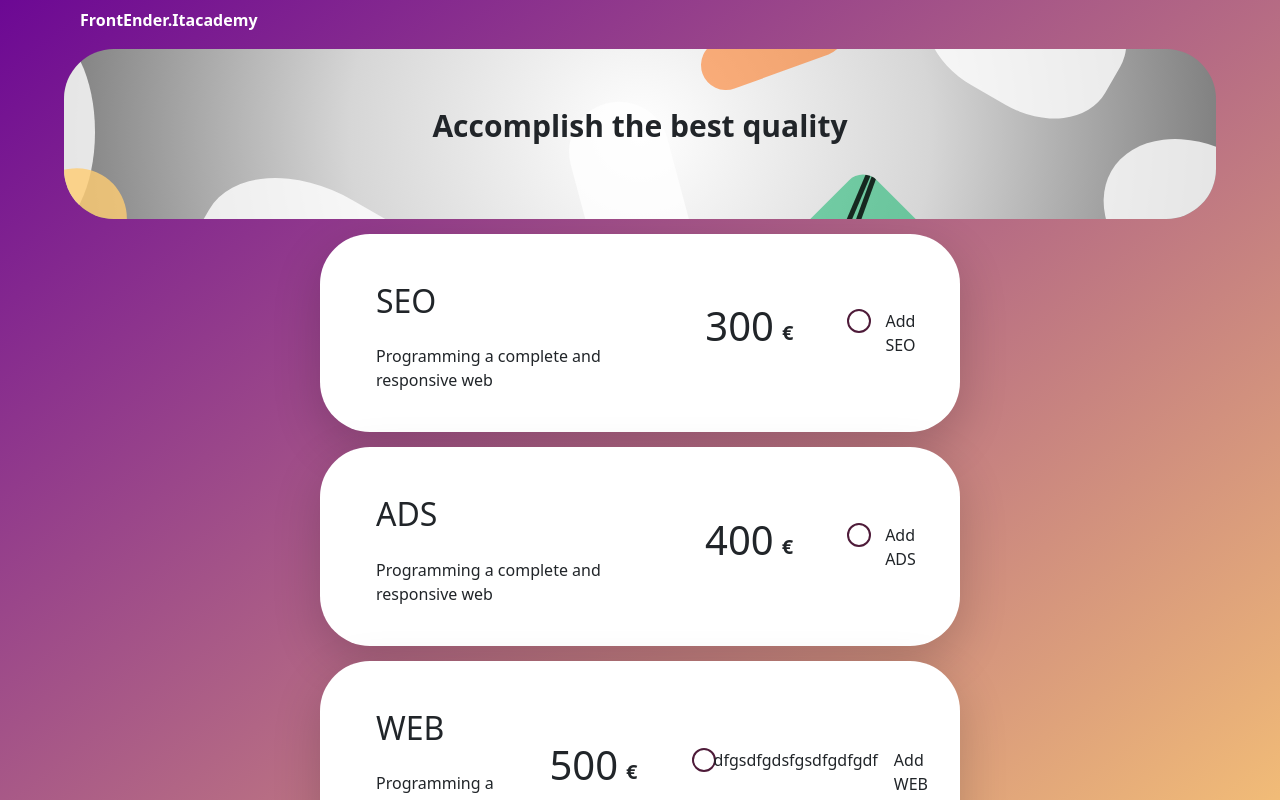
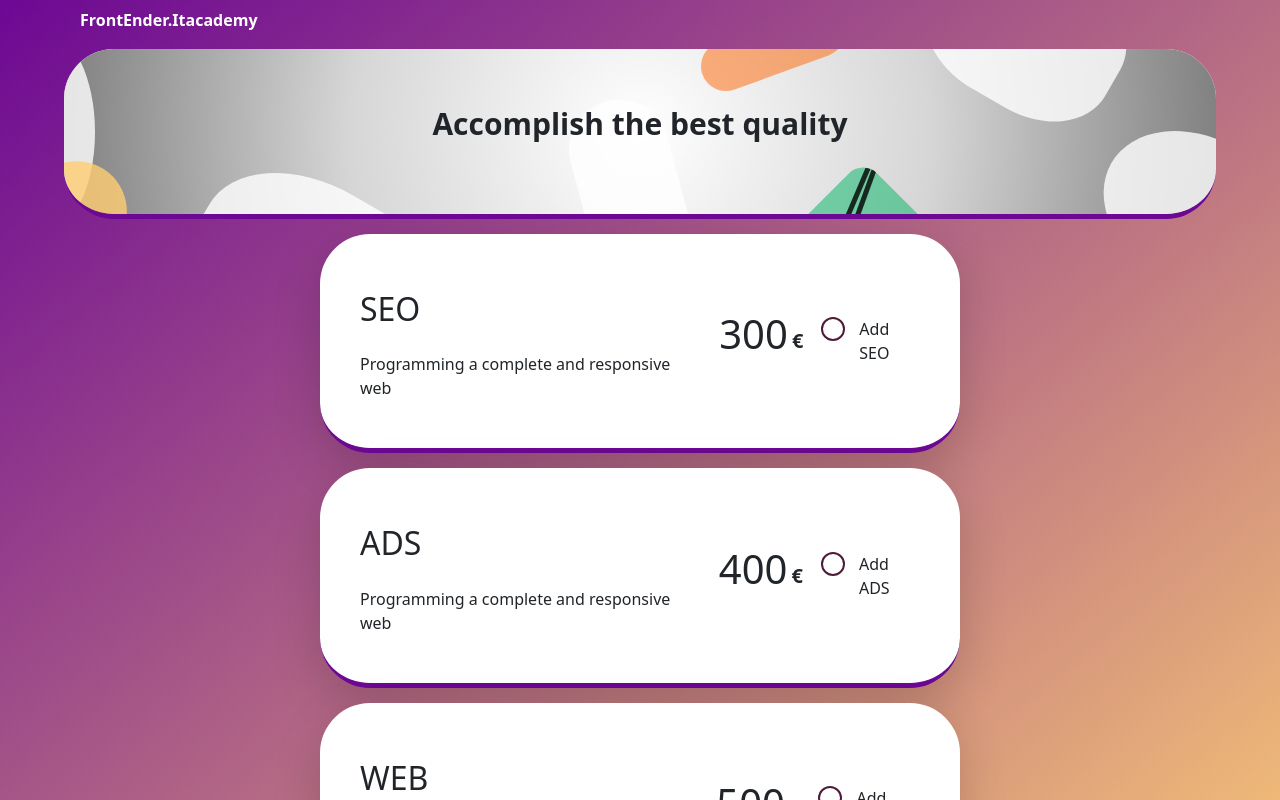
Before and after one commit to oscarrep/S6-Budget-Angular, an Angular app: page / in a window 1280 px wide. Shown: the top 800 px of the page. Built offline with nearby package versions, Linux system fonts and the light colour scheme.

Commit message:
panel with buttons + add/remove

```diff
--- a/src/app/home/home.component.html
+++ b/src/app/home/home.component.html
@@ -28,38 +28,34 @@
     <form class="form">
         <div class="row justify-content-center mt-4 d-flex">
             @for (list of listArr; track list) {
-            <div class="col-6 item p-2 shadow-lg mx-3 d-flex align-items-center">
-                <div class="mx-5 my-3">
+            <div class="col-6 item p-3 shadow-lg mx-3 d-flex align-items-center">
+                <div class="mx-4 my-3">
                     <h2 class="my-4">
                         {{list.title}} </h2>
                     <p>{{list.description}}</p>
                 </div>
-                <div class="ms-auto mx-5 d-flex">
+                <div class="ms-auto mx-3 d-flex">
                     <h1>
                         {{list.price}}
                     </h1>
-                    <p class="mx-2 currency">{{list.currency}}</p>
+                    <p class="mx-1 currency">{{list.currency}}</p>
 
                 </div>
                 <div class="ms-auto mx-2 d-flex">
                     @if(list.id !=2){
                     <input type="checkbox" class="checkbox-circle" id="{{list.id}}"
                         (change)="updateTotal(list.price, list.id)">
+                    <label class="mx-3" for="{{list.id}}">Add {{list.title}}</label>
                     }
                     @else{
                     <input type="checkbox" class="checkbox-circle" id="{{list.id}}"
                         (change)="togglePanel($event, list.id, list.price)">
-
-                    <app-panel>
-                        @if(list.showPanel==false){
-                        'Some text for ' + {{list.title}}
-                        }
-                    </app-panel>
+                    <label class="mx-3" for="{{list.id}}">Add {{list.title}}</label>
                     }
-
-
-                    <label class="mx-3" for="{{list.id}}">Add {{list.title}}</label>
                 </div>
+            </div>
+            <div> <!-- TOGGLES WEB CHECKBOX PANEL -->
+                @if(list.showPanel){<app-panel />}
             </div>
             }
             <div class="col-6 item p-2 shadow-lg d-flex align-items-center justify-content-center">
--- a/src/app/home/home.component.scss
+++ b/src/app/home/home.component.scss
@@ -13,6 +13,7 @@ h1 {
 .item {
     background-color: white;
     border-radius: 50px;
+    border-bottom: 5px solid rgba(108, 8, 148, 1);
 }
 
 .item {
--- a/src/app/panel/panel.component.html
+++ b/src/app/panel/panel.component.html
@@ -1,3 +1,14 @@
-<div class="panel">
-    dfgsdfgdsfgsdfgdfgdf
+<div class="panel-item d-block">
+    <div class="d-flex">
+        <p>Page amount</p>
+        <button class="btn btn-primary border rounded-pill" type="button" (click)="removePage()"> - </button>
+        <p>{{pages}}</p>
+        <button class="btn btn-primary border rounded-pill" type="button" (click)="addPage()"> + </button>
+    </div>
+    <div class="d-flex">
+        <p>Languages</p>
+        <button class="btn btn-primary border rounded-pill" type="button" (click)="removeLanguage()"> - </button>
+        <p>{{languages}}</p>
+        <button class="btn btn-primary border rounded-pill" type="button" (click)="addLanguage()"> + </button>
+    </div>
 </div>
--- a/src/app/panel/panel.component.scss
+++ b/src/app/panel/panel.component.scss
@@ -0,0 +1,10 @@
+.panel-item{
+    display: flex;
+    justify-content: space-between;
+    align-items: center;
+    border-bottom: 2px solid #ccc;
+    background-color: white;
+    border-radius: 50px;
+    min-width: 500px;
+    margin-bottom: 15px;
+}
--- a/src/app/panel/panel.component.ts
+++ b/src/app/panel/panel.component.ts
@@ -7,5 +7,23 @@ import { Component, Input } from '@angular/core';
   styleUrl: './panel.component.scss'
 })
 export class PanelComponent {
-  @Input() text: string= '';
+  @Input() text: string = '';
+
+  pages: number = 0;
+  languages: number = 0;
+
+  addPage(): void {
+    this.pages++;
+  }
+
+  addLanguage(): void {
+    this.languages++;
+  }
+
+  removePage(): void {
+    if (this.pages >= 0) this.pages--;
+  }
+
+  removeLanguage(): void {
+    if (this.pages >= 0) this.languages--;  }
 }
```
